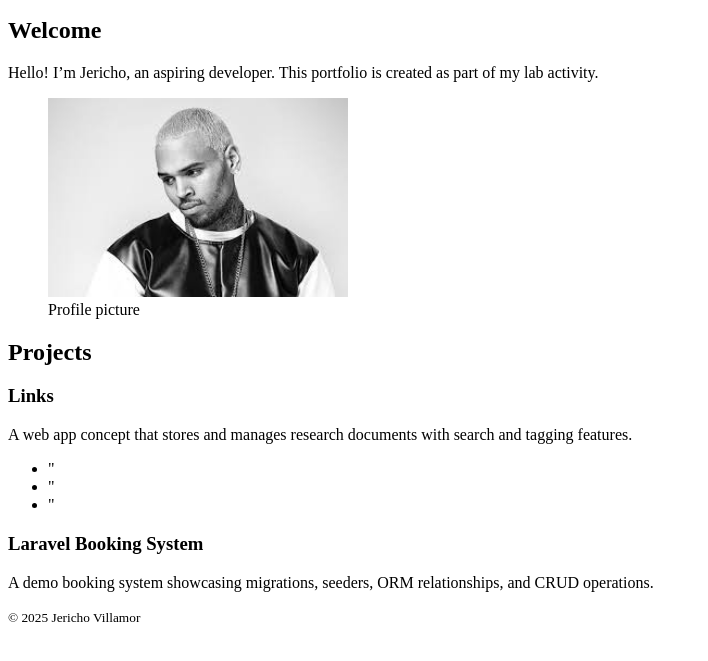
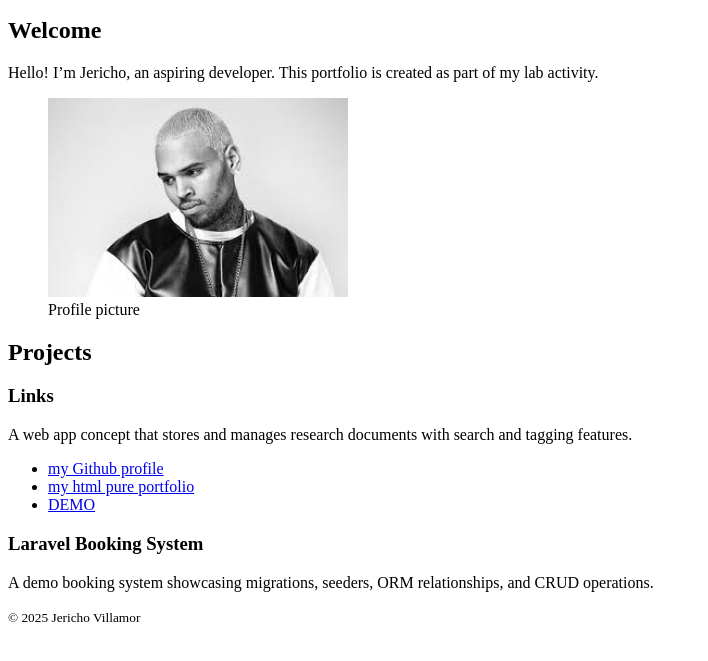
Before and after one commit to Jekoclee/html-portfolio, a plain HTML site: page index.html in a window 1280 px wide. Shown: the part 101-762 px from the top of the page, without its empty margins (0-708 px from the left). Drawn offline with Linux system fonts and the light colour scheme.

Commit message:
first commit

```diff
--- a/index.html
+++ b/index.html
@@ -31,13 +31,12 @@
         <h3>Links</h3>
         <p>A web app concept that stores and manages research documents with search and tagging features.</p>
         <ul>
-          <li><a href="https://github.com/jeko-sukunapromax" target="_blank"></a>"</li>
-          <li><a href="https://github.com/jeko-sukunapromax/knowbase" target="_blank"></a>"</li>
-          <li><a href="https://github.com/jeko-sukunapromax/knowbase" target="_blank"></a>"</li>
-
-
+          <li><a href="https://github.com/Jekoclee" target="_blank">my Github profile</a></li>
+          <li><a href="https://github.com/Jekoclee/html-portfolio" target="_blank">my html pure portfolio</a></li>
+          <li><a href="https://github.com/Jekoclee/jekoc0000" target="_blank">DEMO</a></li>
         </ul>
       </article>
+
 
       <article>
         <h3>Laravel Booking System</h3>
```
Also changed, not shown: contact.html (+2 -1 lines).
